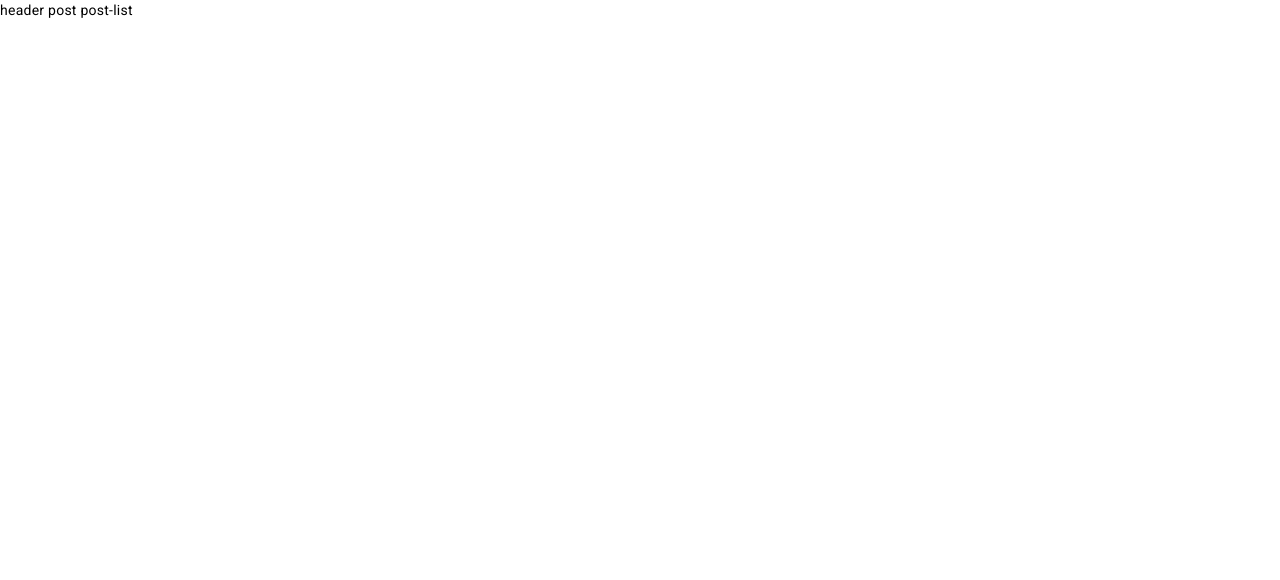
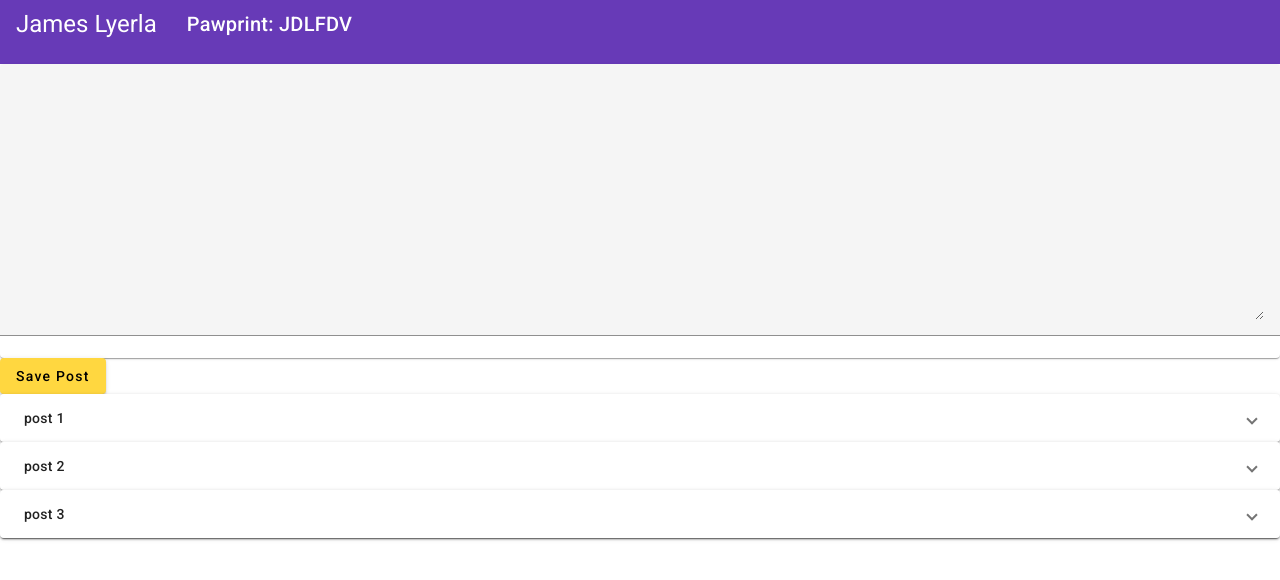
Before and after one commit to lyerlajd/Angular-Project, an Angular app in the folder Assignment3/: page / in a window 1280 px wide. Shown: the top 580 px of the page. Built offline with nearby package versions, Linux system fonts and the light colour scheme.

Commit message:
started looking like my tests, just w/o css

```diff
--- a/Assignment3/src/app/app.component.html
+++ b/Assignment3/src/app/app.component.html
@@ -1,3 +1,3 @@
-header
-post
-post-list
+<head-create></head-create>
+<app-post></app-post>
+<app-post-list></app-post-list>
--- /dev/null
+++ b/Assignment3/src/app/head-create/head-create.component.html
@@ -0,0 +1,4 @@
+<mat-toolbar color="primary">
+  <h1>James Lyerla</h1>
+  <h2 style="margin-left: 30px;">Pawprint: JDLFDV</h2>
+</mat-toolbar>
--- /dev/null
+++ b/Assignment3/src/app/post-list/post-list.component.html
@@ -0,0 +1,8 @@
+<mat-card *ngFor="let post of posts">
+  <mat-expansion-panel>
+    <mat-expansion-panel-header>
+      {{post.title}}
+    </mat-expansion-panel-header>
+  <p>{{post.description}}</p>
+  </mat-expansion-panel>
+</mat-card>
--- /dev/null
+++ b/Assignment3/src/app/post-list/post-list.component.ts
@@ -0,0 +1,14 @@
+import { Component } from "@angular/core";
+
+@Component({
+  selector:'app-post-list',
+  templateUrl: './post-list.component.html'
+})
+
+export class PostListComponent {
+  posts = [
+    {title: "post 1", description: "this is text from post 1"},
+    {title: "post 2", description: "this is text from post 2"},
+    {title: "post 3", description: "this is text from post 3"}
+  ]
+}
--- /dev/null
+++ b/Assignment3/src/app/post/post.component.html
@@ -0,0 +1,7 @@
+<mat-card>
+  <mat-form-field>
+    <textarea matInput rows="10"></textarea>
+  </mat-form-field>
+</mat-card>
+
+<button mat-raised-button color="accent">Save Post</button>
```
Also changed, not shown: Assignment3/src/app/app.module.ts (+27 -3 lines), Assignment3/src/app/head-create/head-create.component.ts (added, +8 -0 lines), Assignment3/src/app/post/post.component.ts (added, +8 -0 lines).
